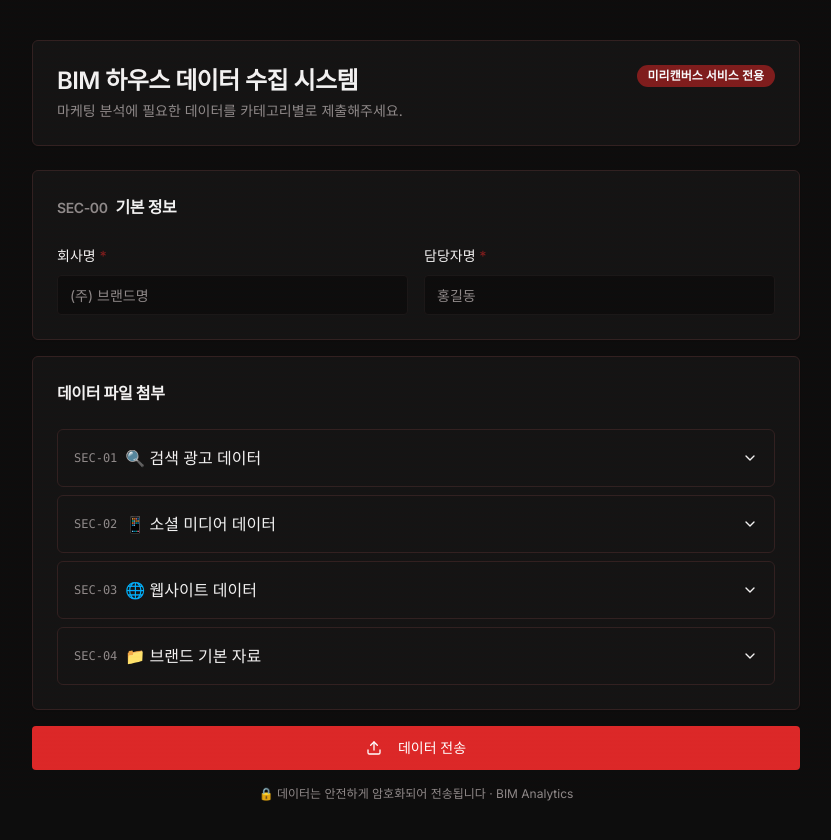
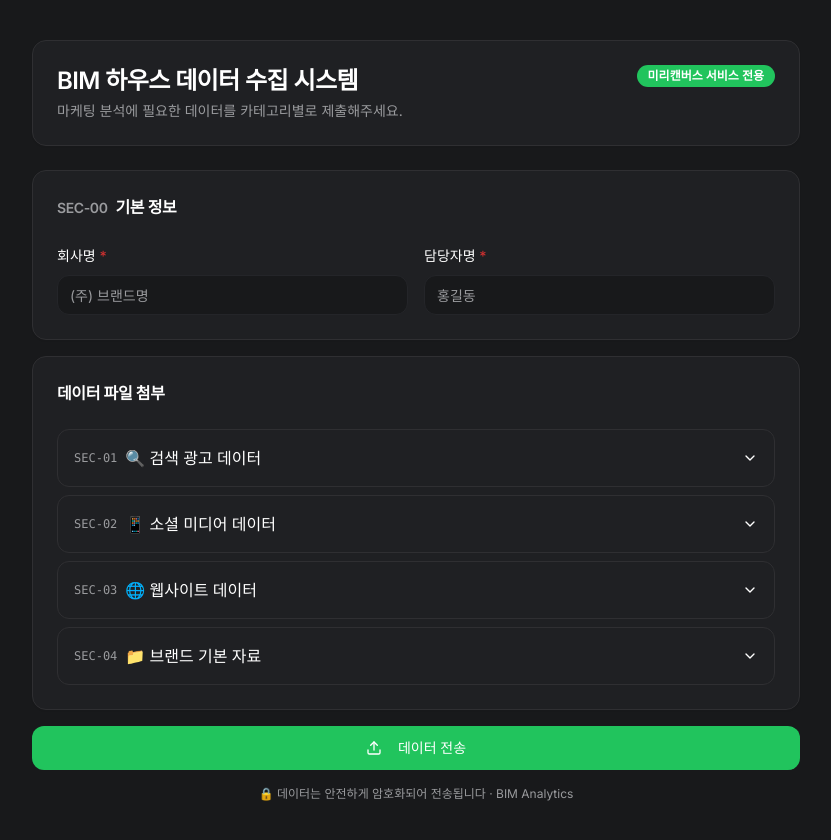
Before and after one commit to makim-414/bim-data-request, a React (Vite) app: page / in a window 1280 px wide. Shown: the whole page, without its empty margins (224-1055 px from the left). Built offline with nearby package versions, Linux system fonts and the light colour scheme.

Commit message:
style: PA 팔레트 적용 (dark #18191b, green accent, Inter)

```diff
--- a/src/App.tsx
+++ b/src/App.tsx
@@ -346,7 +346,7 @@ export default function App() {
                   마케팅 분석에 필요한 데이터를 카테고리별로 제출해주세요.
                 </p>
               </div>
-              <Badge variant="destructive">미리캔버스 서비스 전용</Badge>
+              <Badge variant="default">미리캔버스 서비스 전용</Badge>
             </div>
           </CardHeader>
         </Card>
@@ -412,7 +412,7 @@ export default function App() {
                     <AccordionItem
                       key={cat.id}
                       value={cat.id}
-                      className="rounded-lg border"
+                      className="rounded-xl border border-border bg-card"
                     >
                       <AccordionTrigger className="px-4 hover:no-underline">
                         <span className="flex items-center gap-2">
@@ -432,7 +432,7 @@ export default function App() {
                           {cat.sections.map((sid) => {
                             const sec = sections[sid]
                             return (
-                              <div key={sid} className="rounded-lg border bg-muted/20 p-4 space-y-3">
+                              <div key={sid} className="rounded-xl border border-border bg-background/60 p-4 space-y-3">
                                 <div className="flex items-start justify-between">
                                   <div>
                                     <h4 className="text-sm font-semibold">{sec.label}</h4>
--- a/src/index.css
+++ b/src/index.css
@@ -1,31 +1,49 @@
-@import url('https://fonts.googleapis.com/css2?family=Inter:wght@400;500;600;700&family=JetBrains+Mono:wght@400;500;600;700&display=swap');
+@import url('https://fonts.googleapis.com/css2?family=Inter:ital,opsz,wght@0,14..32,100..900;1,14..32,100..900&display=swap');
 
 @tailwind base;
 @tailwind components;
 @tailwind utilities;
 
+/* ─────────────────────────────────────────────
+   Prompt Architect palette — CSS variables
+   ──────────────────────────────────────────── */
 @layer base {
   :root {
-    --background: 0 0% 5%;
-    --foreground: 0 0% 95%;
-    --card: 0 0% 8%;
-    --card-foreground: 0 0% 95%;
-    --popover: 0 0% 8%;
-    --popover-foreground: 0 0% 95%;
-    --primary: 0 72% 51%;
+    /* Backgrounds */
+    --background:  225 6% 10%;    /* #18191b */
+    --card:        228 6% 13%;    /* #1e1f22 */
+    --popover:     228 6% 13%;
+
+    /* Foregrounds */
+    --foreground:        0 0% 100%;   /* white */
+    --card-foreground:   0 0% 100%;
+    --popover-foreground: 0 0% 100%;
+
+    /* Primary — green accent */
+    --primary:           142 71% 45%;  /* #22c55e */
     --primary-foreground: 0 0% 100%;
-    --secondary: 0 5% 12%;
-    --secondary-foreground: 0 0% 90%;
-    --muted: 0 5% 12%;
-    --muted-foreground: 0 2% 55%;
-    --accent: 0 10% 10%;
-    --accent-foreground: 0 0% 95%;
-    --destructive: 0 62.8% 30.6%;
-    --destructive-foreground: 210 40% 98%;
-    --border: 0 20% 16%;
-    --input: 0 5% 10%;
-    --ring: 0 72% 51%;
-    --radius: 0.375rem;
+
+    /* Secondary / muted */
+    --secondary:           228 6% 18%;   /* slightly lighter than card */
+    --secondary-foreground: 225 2% 80%;
+    --muted:               228 6% 18%;
+    --muted-foreground:    225 2% 61%;   /* #9a9b9e */
+
+    /* Accent (hover states) */
+    --accent:           228 6% 20%;
+    --accent-foreground: 0 0% 100%;
+
+    /* Destructive — keep red only for real errors */
+    --destructive:           0 62% 50%;
+    --destructive-foreground: 0 0% 100%;
+
+    /* Borders / inputs */
+    --border: 225 4% 19%;   /* #2f3033 */
+    --input:  228 6% 15%;
+    --ring:   142 71% 45%;  /* green focus ring */
+
+    /* Radius — rounded-2xl feel */
+    --radius: 0.875rem;
   }
 }
 
@@ -34,55 +52,7 @@
     @apply border-border;
   }
   body {
-    @apply bg-background text-foreground;
+    @apply bg-background text-foreground antialiased;
     font-family: 'Inter', -apple-system, BlinkMacSystemFont, 'Segoe UI', sans-serif;
-    background-color: #0d0d0d;
-    color: #f0f0f0;
   }
 }
-
-/* Confidential scan-line overlay */
-body::before {
-  content: '';
-  position: fixed;
-  top: 0; left: 0; right: 0; bottom: 0;
-  background: repeating-linear-gradient(
-    0deg,
-    transparent,
-    transparent 2px,
-    rgba(220, 38, 38, 0.012) 2px,
-    rgba(220, 38, 38, 0.012) 4px
-  );
-  pointer-events: none;
-  z-index: 0;
-}
-
-/* Confidential badge pulse */
-@keyframes badge-pulse {
-  0%, 100% { box-shadow: 0 0 0 0 rgba(220, 38, 38, 0.4); }
-  50% { box-shadow: 0 0 0 6px rgba(220, 38, 38, 0); }
-}
-
-.confidential-badge {
-  animation: badge-pulse 3s ease-in-out infinite;
-}
-
-/* Redacted / classified text style */
-.classified-prefix {
-  font-family: 'JetBrains Mono', monospace;
-  color: #dc2626;
-  font-size: 0.65rem;
-  letter-spacing: 0.1em;
-  opacity: 0.8;
-}
-
-/* Section bar left border */
-.section-bar {
-  border-left: 3px solid rgba(220, 38, 38, 0.6);
-  padding-left: 0.75rem;
-}
-
-/* Accordion item hover */
-.accordion-classified:hover {
-  background-color: rgba(220, 38, 38, 0.04) !important;
-}
```
